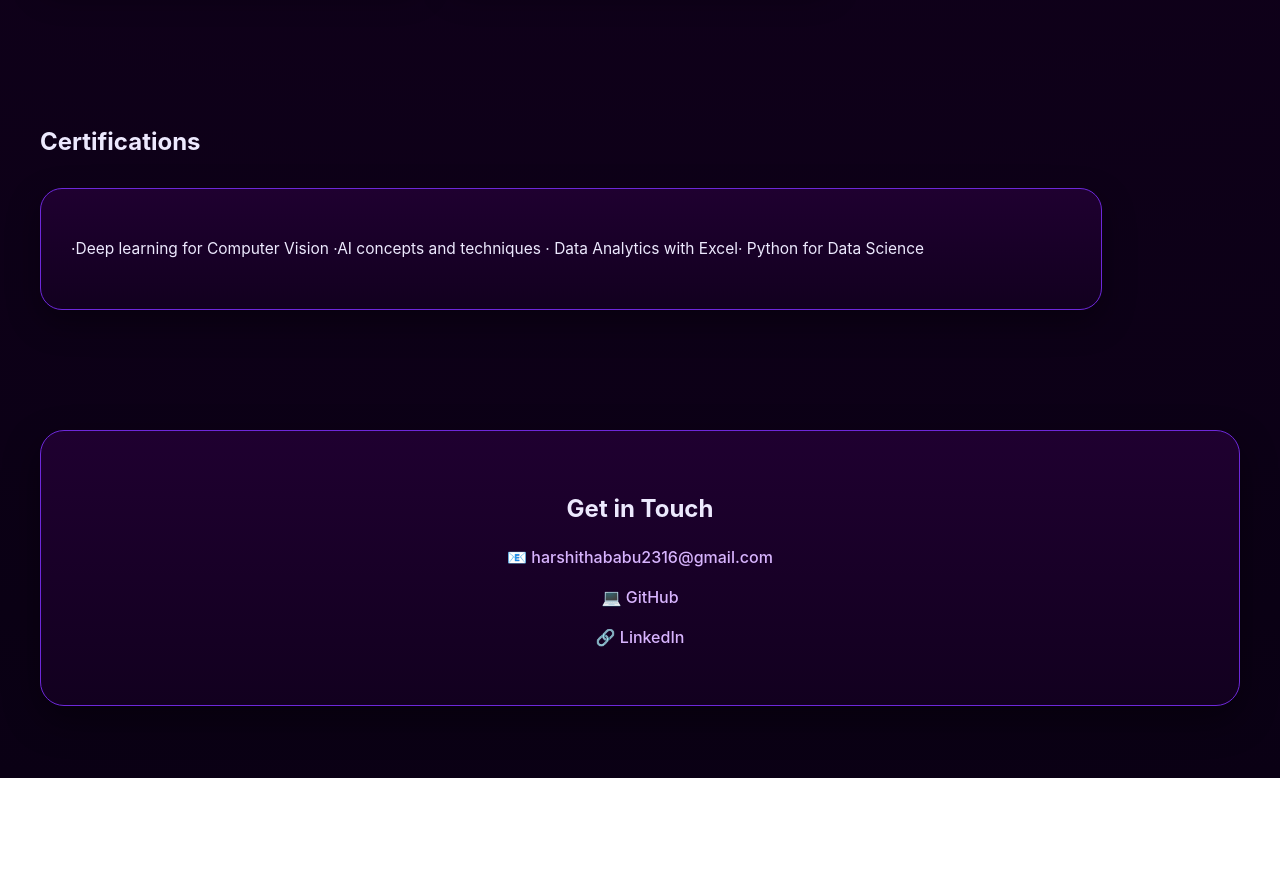
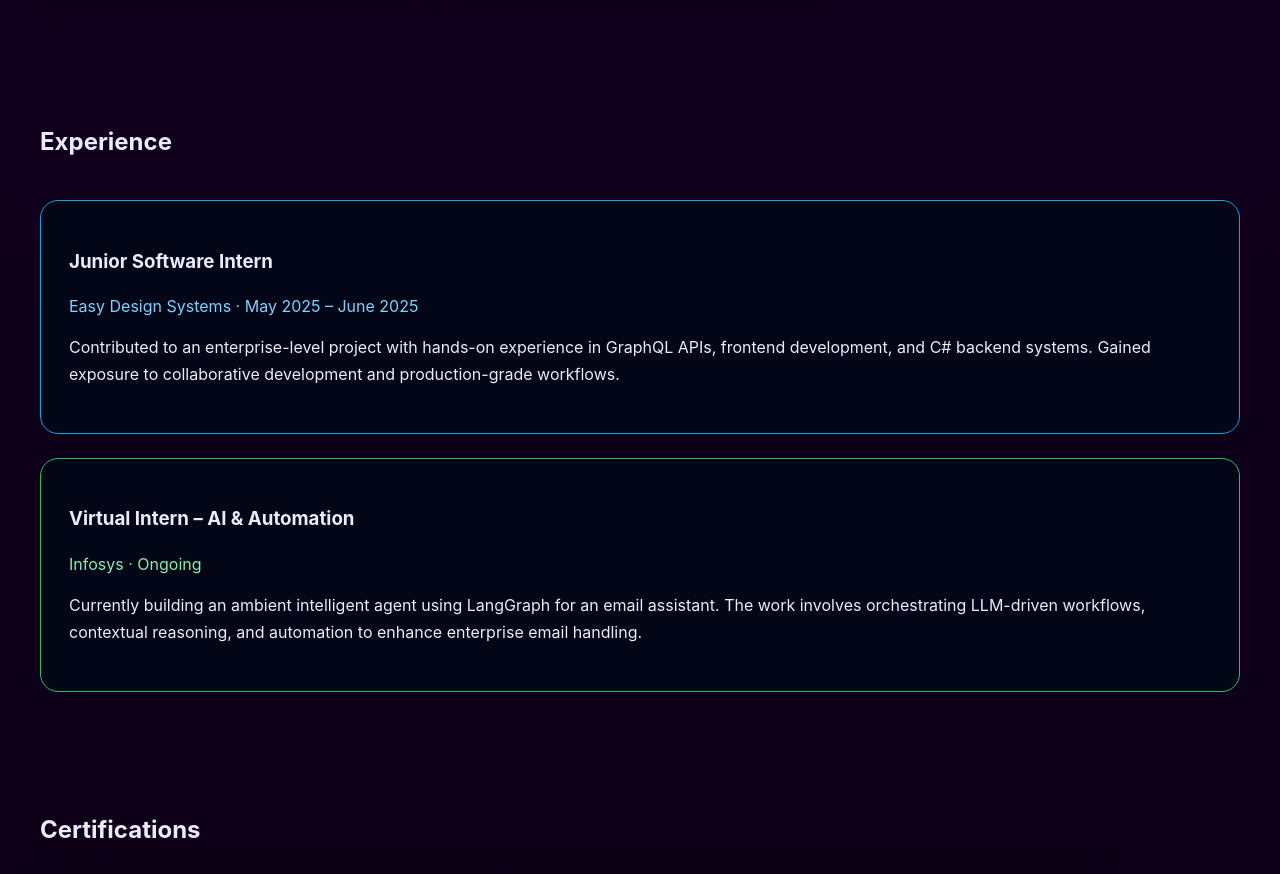
Before and after one commit to Harshitha2347/Portfolio, a React (Vite) app: page / in a window 1280 px wide. Shown: the part 2280-3154 px from the top of the page. Before the commit the page ends 3058 px from the top, so only its background shows below. Built offline with nearby package versions, Linux system fonts and the light colour scheme.

Commit message:
git build

```diff
--- a/src/App.jsx
+++ b/src/App.jsx
@@ -220,6 +220,52 @@ function App() {
             ))}
           </div>
         </motion.section>
+                {/* EXPERIENCE */}
+        <motion.section {...sectionAnimation} style={{ marginBottom: "120px" }}>
+          <h2 style={{ marginBottom: "40px" }}>Experience</h2>
+
+          <div style={{ display: "flex", flexDirection: "column", gap: "24px" }}>
+            <div
+              style={{
+                background: "#020617",
+                border: "1px solid #0ea5e9",
+                borderRadius: "18px",
+                padding: "28px"
+              }}
+            >
+              <h3>Junior Software Intern</h3>
+              <p style={{ color: "#7dd3fc" }}>
+                Easy Design Systems · May 2025 – June 2025
+              </p>
+              <p style={{ marginTop: "10px", lineHeight: "1.7" }}>
+                Contributed to an enterprise-level project with hands-on
+                experience in GraphQL APIs, frontend development, and
+                C# backend systems. Gained exposure to collaborative
+                development and production-grade workflows.
+              </p>
+            </div>
+
+            <div
+              style={{
+                background: "#020617",
+                border: "1px solid #22c55e",
+                borderRadius: "18px",
+                padding: "28px"
+              }}
+            >
+              <h3>Virtual Intern – AI & Automation</h3>
+              <p style={{ color: "#86efac" }}>
+                Infosys · Ongoing
+              </p>
+              <p style={{ marginTop: "10px", lineHeight: "1.7" }}>
+                Currently building an ambient intelligent agent using
+                LangGraph for an email assistant. The work involves
+                orchestrating LLM-driven workflows, contextual reasoning,
+                and automation to enhance enterprise email handling.
+              </p>
+            </div>
+          </div>
+        </motion.section>
 
         {/* CERTIFICATIONS */}
         <motion.section {...sectionAnimation} style={{ marginBottom: "120px" }}>
--- a/vite.config.js
+++ b/vite.config.js
@@ -3,5 +3,5 @@ import react from "@vitejs/plugin-react";
 
 export default defineConfig({
   plugins: [react()],
-  base: "/",   // ✅ Netlify & Vercel
+  base: "/Portfolio/",
 });
```
